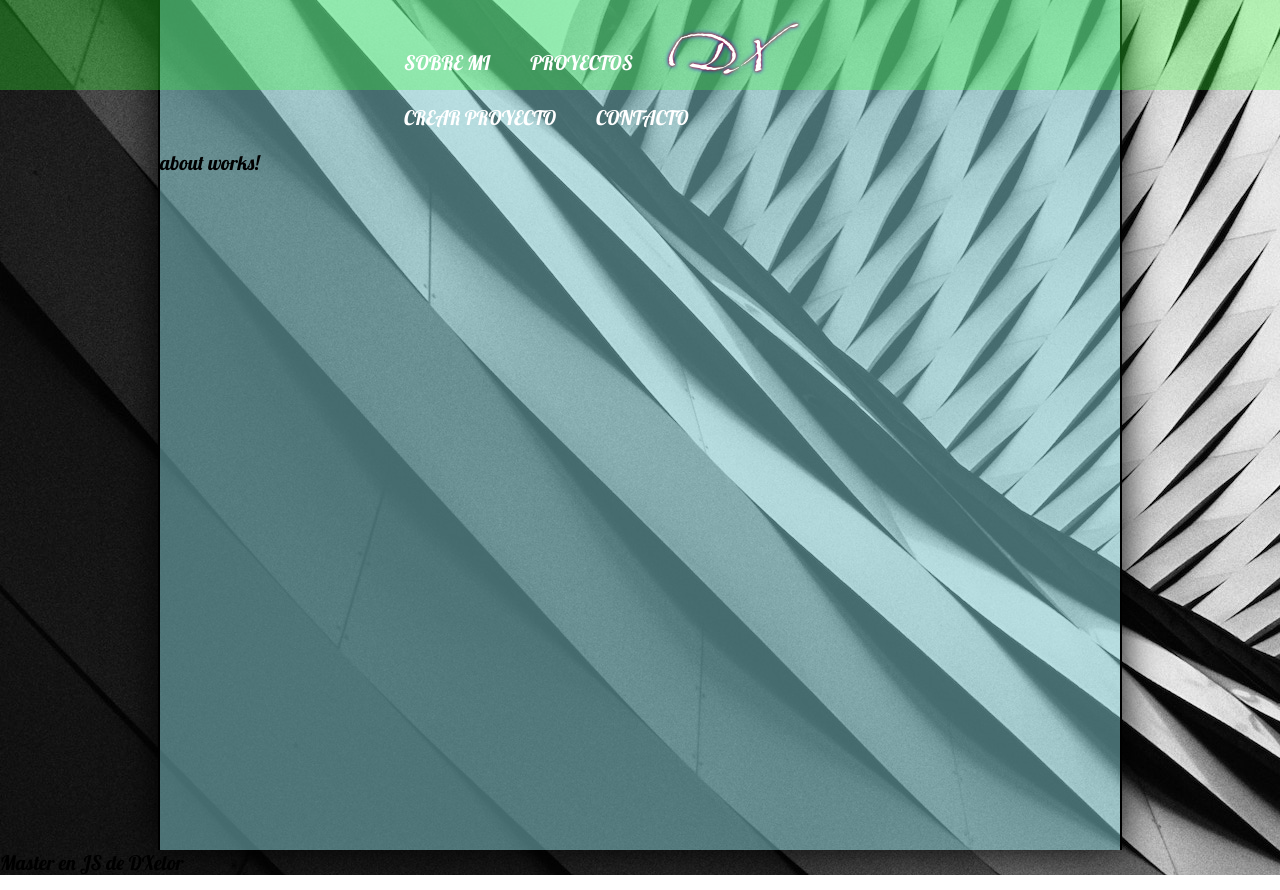
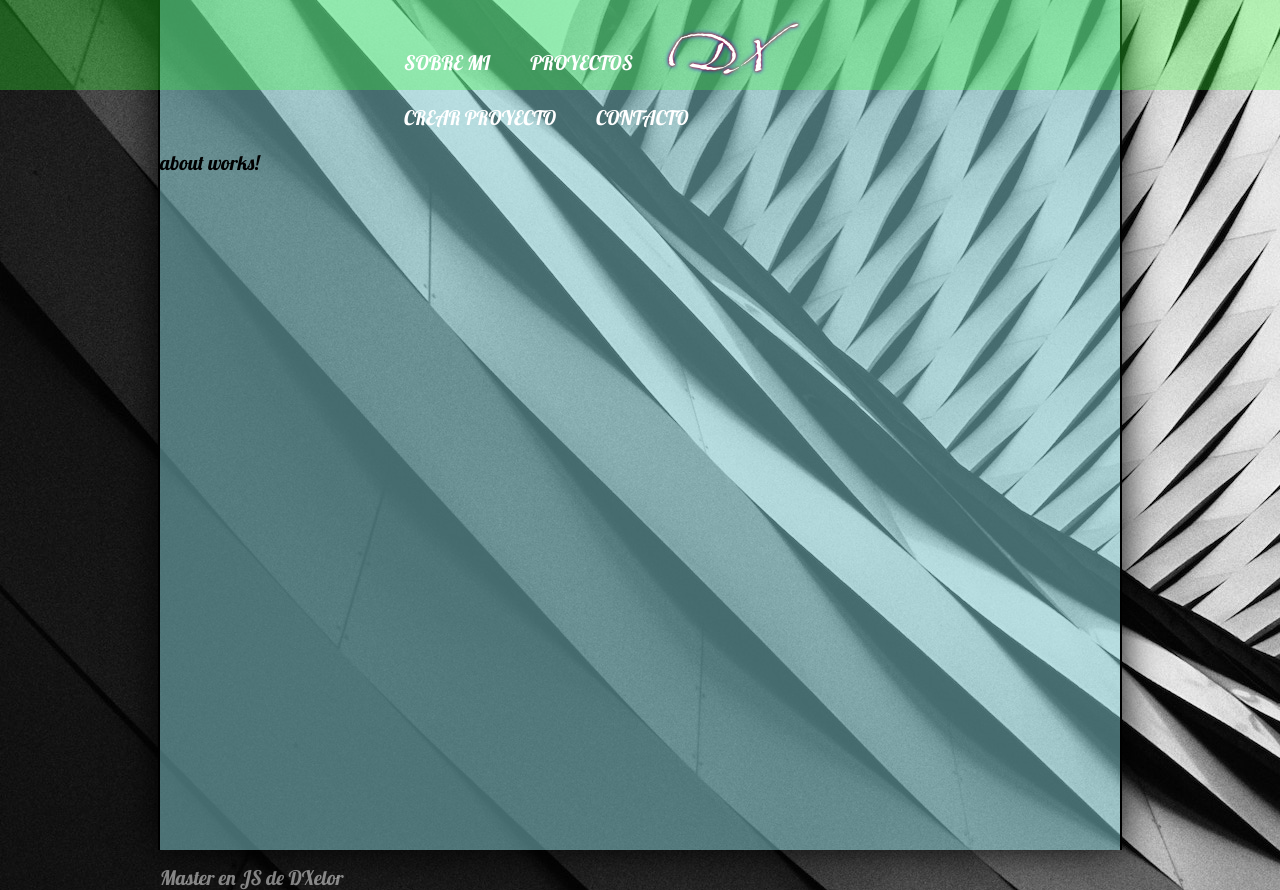
Before and after one commit to DXelor/Web-Portafolio, an Angular app: page / in a window 1280 px wide. Built offline with nearby package versions, Linux system fonts and the light colour scheme.

Commit message:
Estilo de pie de pie de pagina

```diff
--- a/src/assets/css/styles.css
+++ b/src/assets/css/styles.css
@@ -92,10 +92,18 @@ header a:hover{
 #content{
     min-height: 700px;
     width: 75%;
-    margin: 0 auto;
+    margin: 0px auto;
     box-shadow: 0 0 40px black;
     background: rgba(133, 210, 216, 0.5);
     padding-top: 150px;
     border-left: 2px solid black;
     border-right: 2px solid black;
 }
+
+/*Pie de Pagina*/
+footer{
+    width: 75%;
+    margin: 0px auto;
+    padding-top: 15px;
+    color: rgba(250, 250, 250, 0.5);
+}
```
